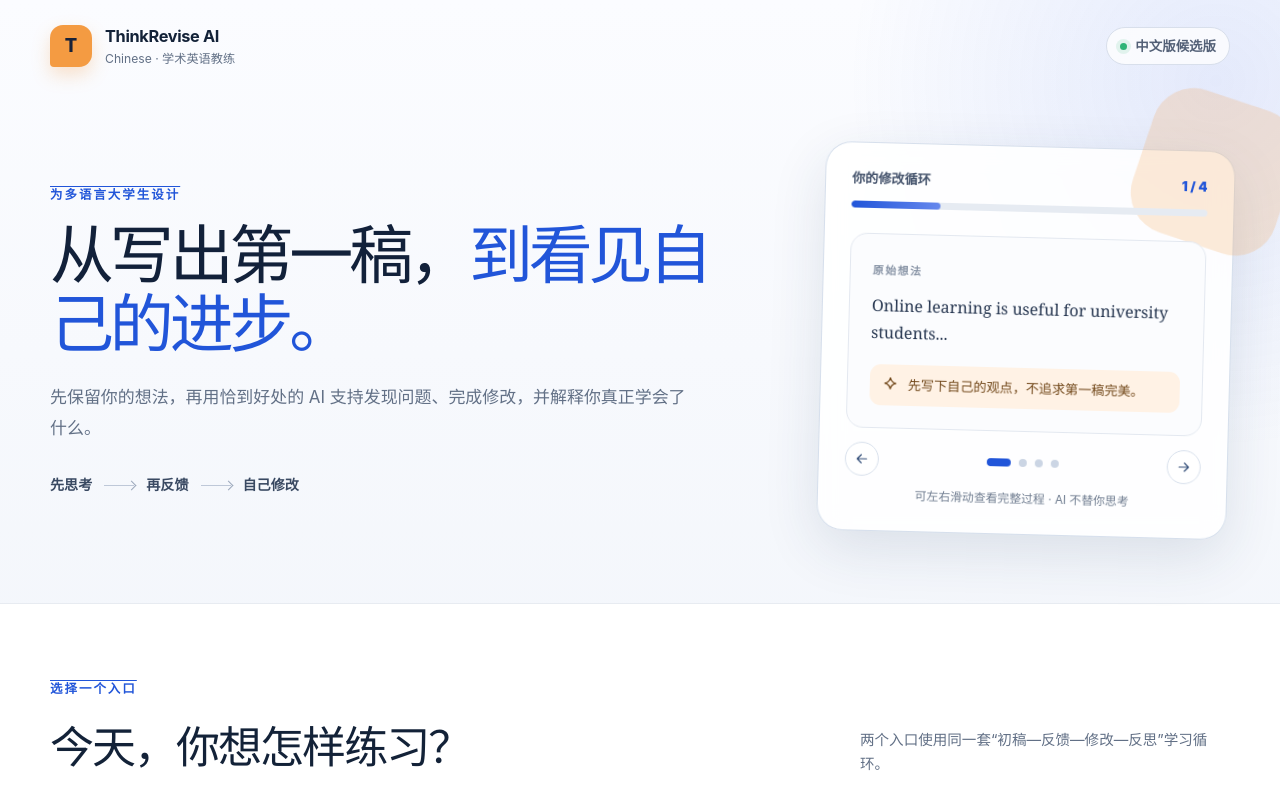
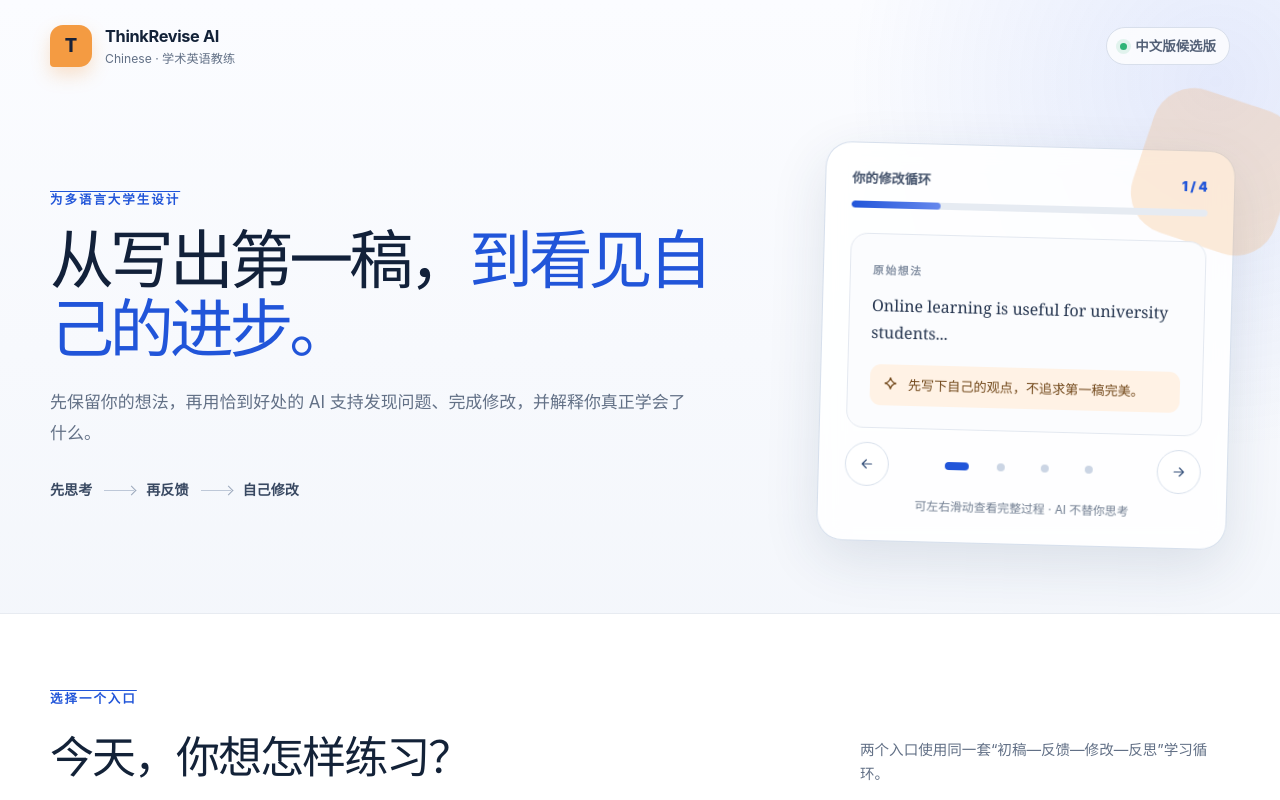
Before and after one commit to yufangjun036-dotcom/thinkrevise-ai-chinese, a Next.js app: page / in a window 1280 px wide. Shown: the top 800 px of the page. Built offline with nearby package versions, Linux system fonts and the light colour scheme.

Commit message:
fix: enlarge interactive touch targets

```diff
--- a/app/globals.css
+++ b/app/globals.css
@@ -56,13 +56,14 @@ button { color: inherit; }
 .paper-preview > p { margin: 12px 0 18px; color: #25354f; font-family: Georgia,serif; font-size: 1rem; line-height: 1.7; }
 .feedback-line { display: flex; gap: 9px; align-items: flex-start; padding: 11px 12px; border-radius: 11px; background: #fff2e5; color: #714719; font-size: .82rem; line-height: 1.45; }
 .feedback-line svg, .selection-icon svg { width: 17px; min-width: 17px; fill: none; stroke: currentColor; stroke-width: 1.8; }
-.loop-navigation { display: grid; grid-template-columns: 34px 1fr 34px; align-items: center; gap: 12px; margin-top: 14px; }
-.loop-arrow { width: 34px; height: 34px; display: grid; place-items: center; padding: 0; border: 1px solid #d8e0ec; border-radius: 50%; background: #fff; color: #36517b; cursor: pointer; transition: border-color 160ms ease, background 160ms ease, transform 160ms ease; }
+.loop-navigation { display: grid; grid-template-columns: 44px 1fr 44px; align-items: center; gap: 7px; margin-top: 14px; }
+.loop-arrow { width: 44px; height: 44px; display: grid; place-items: center; padding: 0; border: 1px solid #d8e0ec; border-radius: 50%; background: #fff; color: #36517b; cursor: pointer; transition: border-color 160ms ease, background 160ms ease, transform 160ms ease; }
 .loop-arrow:hover { border-color: #b8c8ea; background: #f2f6ff; transform: translateY(-1px); }
 .loop-arrow svg { width: 16px; fill: none; stroke: currentColor; stroke-width: 1.8; stroke-linecap: round; stroke-linejoin: round; }
-.loop-dots { display: flex; justify-content: center; align-items: center; gap: 8px; }
-.loop-dots button { width: 8px; height: 8px; padding: 0; border: 0; border-radius: 99px; background: #cbd5e4; cursor: pointer; transition: width 180ms ease, background 180ms ease; }
-.loop-dots button.active { width: 24px; background: var(--blue); }
+.loop-dots { display: flex; justify-content: center; align-items: center; gap: 0; }
+.loop-dots button { width: 44px; height: 44px; padding: 0; display: grid; place-items: center; border: 0; border-radius: 99px; background: transparent; cursor: pointer; }
+.loop-dots button::after { content: ""; width: 8px; height: 8px; border-radius: 99px; background: #cbd5e4; transition: width 180ms ease, background 180ms ease; }
+.loop-dots button.active::after { width: 24px; background: var(--blue); }
 .ownership-note { margin: 10px 4px 0; color: #6f7c90; font-size: .74rem; line-height: 1.55; text-align: center; }
 .hero-image-card { position: relative; min-height: 360px; margin: 0; overflow: hidden; border-radius: 26px; box-shadow: var(--shadow); transform: rotate(1.5deg); }
 .hero-image-card img { object-fit: cover; }
@@ -124,7 +125,7 @@ footer a { color: #425f9e; text-underline-offset: 3px; }
 .privacy-updated { margin: 34px 0 0; color: #8590a1; font-size: .78rem; }
 
 /* Learning workspace */
-.brand-button { padding: 0; border: 0; background: transparent; cursor: pointer; text-align: left; }
+.brand-button { min-height: 44px; padding: 0; border: 0; background: transparent; cursor: pointer; text-align: left; }
 .workspace-shell { min-height: 100vh; background: radial-gradient(circle at 10% 0,rgba(33,85,217,.08),transparent 25rem),#f3f6fb; }
 .workspace-header { min-height: 88px; padding: 14px max(24px,calc((100% - 1180px)/2)); display: grid; grid-template-columns: 240px minmax(300px,520px) 240px; align-items: center; justify-content: space-between; gap: 28px; border-bottom: 1px solid #dfe5ef; background: rgba(255,255,255,.92); backdrop-filter: blur(16px); position: sticky; top: 0; z-index: 20; }
 .workspace-header .prototype-badge { justify-self: end; }
@@ -135,7 +136,7 @@ footer a { color: #425f9e; text-underline-offset: 3px; }
 .step-progress-track { height: 6px; overflow: hidden; border-radius: 99px; background: #e4e9f1; }
 .step-progress-track span { display: block; height: 100%; border-radius: inherit; background: linear-gradient(90deg,var(--blue),#6688ed); transition: width 300ms ease; }
 .workspace-body { width: min(1100px,calc(100% - 40px)); margin: 0 auto; padding: 34px 0 80px; }
-.back-button { display: inline-flex; align-items: center; gap: 7px; margin-bottom: 18px; padding: 7px 0; border: 0; background: transparent; color: #66748a; cursor: pointer; font-size: .86rem; font-weight: 700; }
+.back-button { min-height: 44px; display: inline-flex; align-items: center; gap: 7px; margin-bottom: 18px; padding: 7px 0; border: 0; background: transparent; color: #66748a; cursor: pointer; font-size: .86rem; font-weight: 700; }
 .back-button svg { width: 17px; fill: none; stroke: currentColor; stroke-width: 1.8; stroke-linecap: round; stroke-linejoin: round; }
 .back-icon { transform: rotate(180deg); }
 .flow-panel { padding: clamp(25px,4vw,54px); border: 1px solid #dce3ee; border-radius: 28px; background: #fff; box-shadow: 0 20px 60px rgba(32,54,88,.09); }
@@ -191,7 +192,7 @@ footer a { color: #425f9e; text-underline-offset: 3px; }
 .panel-title-row > div { display: grid; gap: 3px; }
 .panel-title-row span { color: #738097; font-size: .76rem; }
 .panel-title-row strong { font-size: .94rem; }
-.panel-title-row > button { padding: 7px 10px; border: 1px solid #ccd8f3; border-radius: 9px; background: #fff; color: var(--blue); cursor: pointer; font-size: .76rem; font-weight: 750; }
+.panel-title-row > button { min-height: 44px; padding: 7px 10px; border: 1px solid #ccd8f3; border-radius: 9px; background: #fff; color: var(--blue); cursor: pointer; font-size: .76rem; font-weight: 750; }
 .vocabulary-list { margin-top: 16px; display: grid; grid-template-columns: repeat(4,minmax(0,1fr)); gap: 9px; }
 .vocabulary-list > button { min-width: 0; padding: 12px; display: grid; grid-template-columns: 1fr auto; gap: 5px 9px; align-items: center; text-align: left; border: 1px solid #d5def0; border-radius: 11px; background: #fff; cursor: pointer; }
 .vocabulary-list > button.open { grid-column: span 2; border-color: #8fa9e9; }
@@ -290,11 +291,11 @@ textarea:focus, input:focus, select:focus { border-color: var(--blue); box-shado
 .hint-ladder > span { color: #4b5b73; font-size: .76rem; font-weight: 800; }
 .hint-ladder p { margin: 0; padding: 9px; display: flex; gap: 9px; border-radius: 9px; background: #f0f3f8; color: #5d6c82; font-size: .78rem; line-height: 1.5; }
 .hint-ladder p b { width: 20px; height: 20px; display: grid; place-items: center; flex: 0 0 auto; border-radius: 50%; background: #dce5f8; color: var(--blue); font-size: .66rem; }
-.hint-ladder button { min-height: 38px; border: 1px dashed #aab9d2; border-radius: 9px; background: #fff; color: #526784; cursor: pointer; font-size: .76rem; font-weight: 750; }
+.hint-ladder button { min-height: 44px; border: 1px dashed #aab9d2; border-radius: 9px; background: #fff; color: #526784; cursor: pointer; font-size: .76rem; font-weight: 750; }
 .decision-field { margin-top: 18px; padding: 0; border: 0; }
 .decision-field legend { margin-bottom: 8px; color: #4b5b73; font-size: .76rem; font-weight: 800; }
 .decision-field div { display: grid; grid-template-columns: repeat(3,1fr); gap: 6px; }
-.decision-field button { min-height: 38px; border: 1px solid #d6deea; border-radius: 9px; background: #fff; cursor: pointer; font-size: .75rem; font-weight: 700; }
+.decision-field button { min-height: 44px; border: 1px solid #d6deea; border-radius: 9px; background: #fff; cursor: pointer; font-size: .75rem; font-weight: 700; }
 .decision-field button.active { border-color: var(--blue); background: #eaf0ff; color: var(--blue); }
 .decision-field input { height: 42px; margin-top: 9px; padding: 0 11px; font-size: .8rem; }
 .comparison-grid { display: grid; grid-template-columns: repeat(2,minmax(0,1fr)); gap: 16px; }
@@ -312,8 +313,8 @@ textarea:focus, input:focus, select:focus { border-color: var(--blue); box-shado
 .draft-error-mark.interactive:hover, .draft-error-mark.interactive:focus-visible, .draft-error-mark.interactive.active { background: #ffe1e5; color: #7d2631; }
 .interactive-original { overflow: visible; }
 .interactive-draft-copy { position: relative; }
-.issue-navigator { margin: -3px 0 12px!important; padding: 6px; display: grid!important; grid-template-columns: 34px minmax(0,1fr) 34px; align-items: center; gap: 7px; border: 1px solid #d9e2f2; border-radius: 12px; background: #f2f6ff; }
-.issue-navigator button { min-height: 34px; padding: 0; display: grid; place-items: center; border: 0; border-radius: 8px; background: #fff; color: #31528d; cursor: pointer; }
+.issue-navigator { margin: -3px 0 12px!important; padding: 6px; display: grid!important; grid-template-columns: 44px minmax(0,1fr) 44px; align-items: center; gap: 7px; border: 1px solid #d9e2f2; border-radius: 12px; background: #f2f6ff; }
+.issue-navigator button { min-height: 44px; padding: 0; display: grid; place-items: center; border: 0; border-radius: 8px; background: #fff; color: #31528d; cursor: pointer; }
 .issue-navigator button:hover { background: #e6edff; }
 .issue-navigator svg { width: 16px; fill: none; stroke: currentColor; stroke-width: 1.8; stroke-linecap: round; stroke-linejoin: round; }
 .issue-navigator .issue-position { padding: 5px 9px; color: #314665; font-size: .75rem; font-weight: 800; line-height: 1.35; text-align: center; }
@@ -321,7 +322,7 @@ textarea:focus, input:focus, select:focus { border-color: var(--blue); box-shado
 .inline-issue-popover::before { content: ""; position: absolute; top: -6px; left: 18px; width: 10px; height: 10px; border-top: 1px solid #e2a5ad; border-left: 1px solid #e2a5ad; background: #fff; transform: rotate(45deg); }
 .inline-issue-heading { display: flex; align-items: flex-start; justify-content: space-between; gap: 12px; color: #8c3340; }
 .inline-issue-heading strong { font-size: .78rem; }
-.inline-issue-heading button { width: 25px; height: 25px; flex: 0 0 auto; display: grid; place-items: center; border: 0; border-radius: 7px; background: #fff0f2; color: #913d48; cursor: pointer; font-size: 1rem; line-height: 1; }
+.inline-issue-heading button { width: 44px; height: 44px; flex: 0 0 auto; display: grid; place-items: center; border: 0; border-radius: 9px; background: #fff0f2; color: #913d48; cursor: pointer; font-size: 1rem; line-height: 1; }
 .inline-issue-copy { display: block; color: #5f6e83; }
 .inline-issue-copy.correction { color: #31528d; }
 .inline-issue-label { display: block; margin-top: 2px; color: #263b61; font-size: .7rem; font-weight: 850; }
@@ -368,7 +369,7 @@ textarea:focus, input:focus, select:focus { border-color: var(--blue); box-shado
 button:focus-visible, textarea:focus-visible, input:focus-visible, select:focus-visible { outline: 3px solid rgba(33,85,217,.28); outline-offset: 2px; }
 
 @media (prefers-reduced-motion: reduce) {
-  .progress-track span, .loop-arrow, .loop-dots button { transition: none; }
+  .progress-track span, .loop-arrow, .loop-dots button::after { transition: none; }
 }
 
 @media (max-width:900px) {
--- a/scripts/check-release-readiness.mjs
+++ b/scripts/check-release-readiness.mjs
@@ -54,6 +54,11 @@ assert.match(styles, /@media\s*\(max-width:\s*640px\)/, "The narrow-phone breakp
 assert.match(styles, /\.setup-columns,\s*\.feedback-grid,\s*\.comparison-grid\s*\{\s*grid-template-columns:\s*1fr/, "Comparisons must stack on narrow screens");
 assert.match(styles, /:focus-visible/, "Keyboard focus styling is missing");
 assert.match(styles, /prefers-reduced-motion/, "Reduced-motion support is missing");
+assert.match(styles, /\.loop-dots button\s*\{[^}]*width:\s*44px;[^}]*height:\s*44px;/, "Carousel step controls must keep a 44px touch target");
+assert.match(styles, /\.issue-navigator button\s*\{[^}]*min-height:\s*44px;/, "Issue navigation must keep a 44px touch target");
+assert.match(styles, /\.brand-button\s*\{[^}]*min-height:\s*44px;/, "Brand navigation must keep a 44px touch target");
+assert.match(styles, /\.back-button\s*\{[^}]*min-height:\s*44px;/, "Back navigation must keep a 44px touch target");
+assert.match(styles, /\.inline-issue-heading button\s*\{[^}]*width:\s*44px;[^}]*height:\s*44px;/, "Issue popover close control must keep a 44px touch target");
 assert.match(nextConfig, /poweredByHeader:\s*false/);
 assert.match(nextConfig, /X-Frame-Options/);
 assert.match(privacy, /API 数据默认不会用于训练模型/);
```
Also changed, not shown: 1 other file (tests, documents, lock files or other folders).
